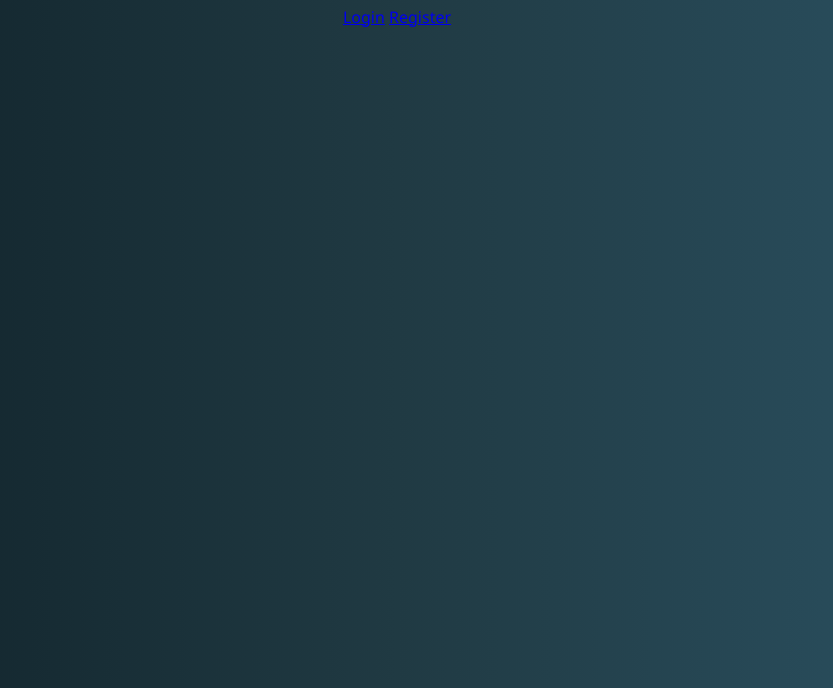
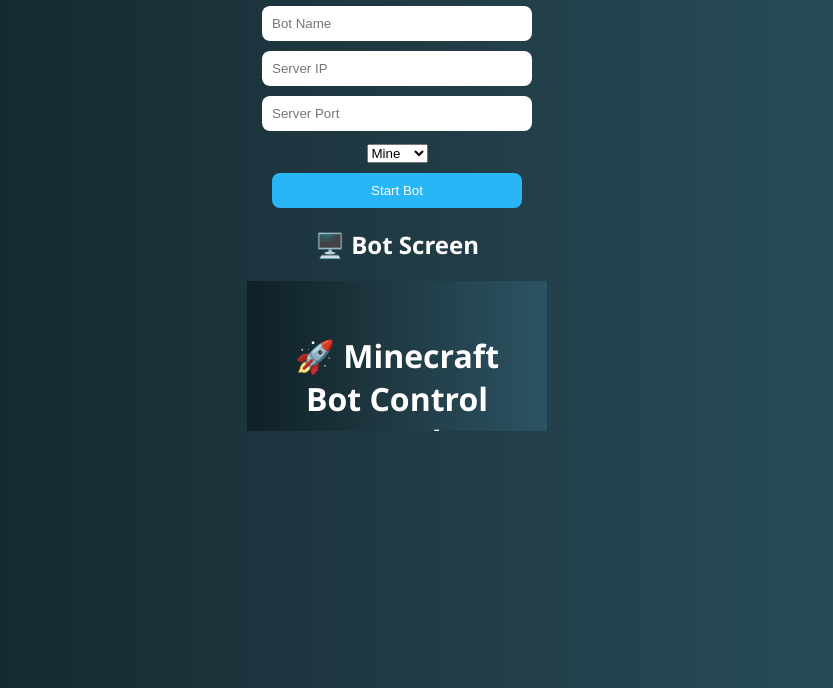
Before and after one commit to tann12345/MyMcSite, a website: page frontend/index.html in a window 1280 px wide. Shown: the part 112-800 px from the top of the page, without its empty margins (243-1076 px from the left). Drawn offline with Linux system fonts and the light colour scheme.

Commit message:
Update index.html

```diff
--- a/frontend/index.html
+++ b/frontend/index.html
@@ -1,14 +1,33 @@
+<!-- frontend/index.html -->
 <!DOCTYPE html>
-<html>
+<html lang="en">
 <head>
-  <title>Zubidu Site</title>
+  <meta charset="UTF-8">
+  <meta name="viewport" content="width=device-width, initial-scale=1.0">
+  <title>Minecraft Bot Dashboard</title>
   <link rel="stylesheet" href="style.css">
 </head>
 <body>
-  <div class="main-page">
-    <h1>Welcome to Zubidu Minecraft Bot Control</h1>
-    <a href="login.html">Login</a>
-    <a href="register.html">Register</a>
+  <div class="container">
+    <h1>🚀 Minecraft Bot Control Panel</h1>
+    <div class="form-box">
+      <input type="text" id="botName" placeholder="Bot Name">
+      <input type="text" id="serverIP" placeholder="Server IP">
+      <input type="text" id="serverPort" placeholder="Server Port">
+      <select id="botMode">
+        <option value="mine">Mine</option>
+        <option value="pvp">PvP</option>
+        <option value="follow">Follow</option>
+        <option value="xray">X-Ray</option>
+      </select>
+      <button onclick="startBot()">Start Bot</button>
+    </div>
+
+    <div class="iframe-box">
+      <h2>🖥️ Bot Screen</h2>
+      <iframe id="botScreen" src="http://localhost:3007" frameborder="0"></iframe>
+    </div>
   </div>
+  <script src="script.js"></script>
 </body>
 </html>
```
